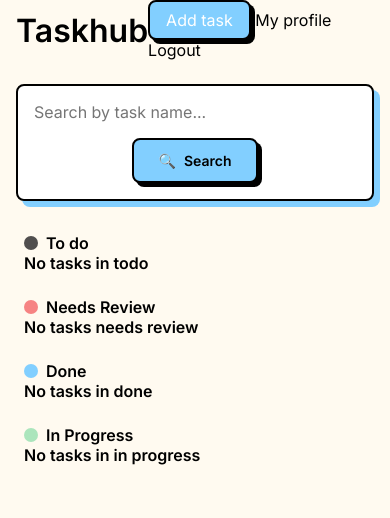
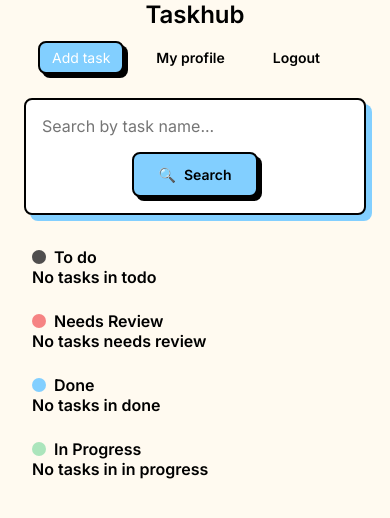
Before and after one commit to alxitk/Task-Management, a Django app: page /tasks/ in a window 390 px wide. Shown: the top 518 px of the page. Run offline with Django 5.2, Linux system fonts and the light colour scheme; the visitor is signed in with stand-in values (Sample User, id 1); data that the repository does not hold is empty; some libraries are stand-ins or nearby versions.

Commit message:
style(header): uncomment styles in dashboard.css and styles.css for header and add styles for responsive header

```diff
--- a/static/css/dashboard.css
+++ b/static/css/dashboard.css
@@ -7,30 +7,58 @@
 /*  padding-block: var(--space-32);*/
 /*}*/
 
-/*!* header *!*/
-/*.header .title {*/
-/*  font-weight: 600;*/
-/*  font-size: var(--font-size-24);*/
-/*}*/
+/* header */
+.header .title {
+  font-weight: 600;
+  font-size: var(--font-size-24);
+}
 
-/*.header .buttons-container {*/
-/*  display: flex;*/
-/*  gap: var(--space-16);*/
-/*}*/
+.header .buttons-container {
+  display: flex;
+  gap: var(--space-16);
+}
 
-/*.header .sign-out-cta {*/
-/*  display: inline-flex;*/
-/*  align-items: center;*/
-/*  justify-content: center;*/
-/*  padding: 0.5rem 1rem;*/
-/*  font-weight: 600;*/
-/*  border-radius: 6px;*/
-/*  transition: background-color 0.2s ease;*/
-/*}*/
+.header .sign-out-cta {
+  display: inline-flex;
+  align-items: center;
+  justify-content: center;
+  padding: 0.5rem 1rem;
+  font-weight: 600;
+  border-radius: 6px;
+  transition: background-color 0.2s ease;
+}
 
-/*.header .sign-out-cta:hover {*/
-/*  background-color: var(--blue);*/
-/*}*/
+.header .sign-out-cta:hover {
+  background-color: var(--blue);
+}
+
+@media (max-width: 768px) {
+  .header {
+    flex-direction: column;
+    align-items: center;
+    gap: 12px;
+  }
+
+  .buttons-container {
+    display: flex;
+    flex-wrap: wrap;
+    gap: 8px;
+    justify-content: center;
+  }
+
+  .title h1 {
+    font-size: 20px;
+  }
+
+  .button.regular-button {
+    padding: 6px 12px;
+    font-size: 14px;
+  }
+
+  .sign-out-cta {
+    font-size: 14px;
+  }
+}
 
 /*!* radio buttons for view options *!*/
 /*.radio-buttons-container {*/
--- a/static/css/styles.css
+++ b/static/css/styles.css
@@ -90,7 +90,7 @@ body {
   /* include padding values */
   max-width: 1232px;
   margin-inline: auto;
-  padding-inline: var(--space-16);
+  padding-inline: var(--space-24);
 }
 
 select {
```
